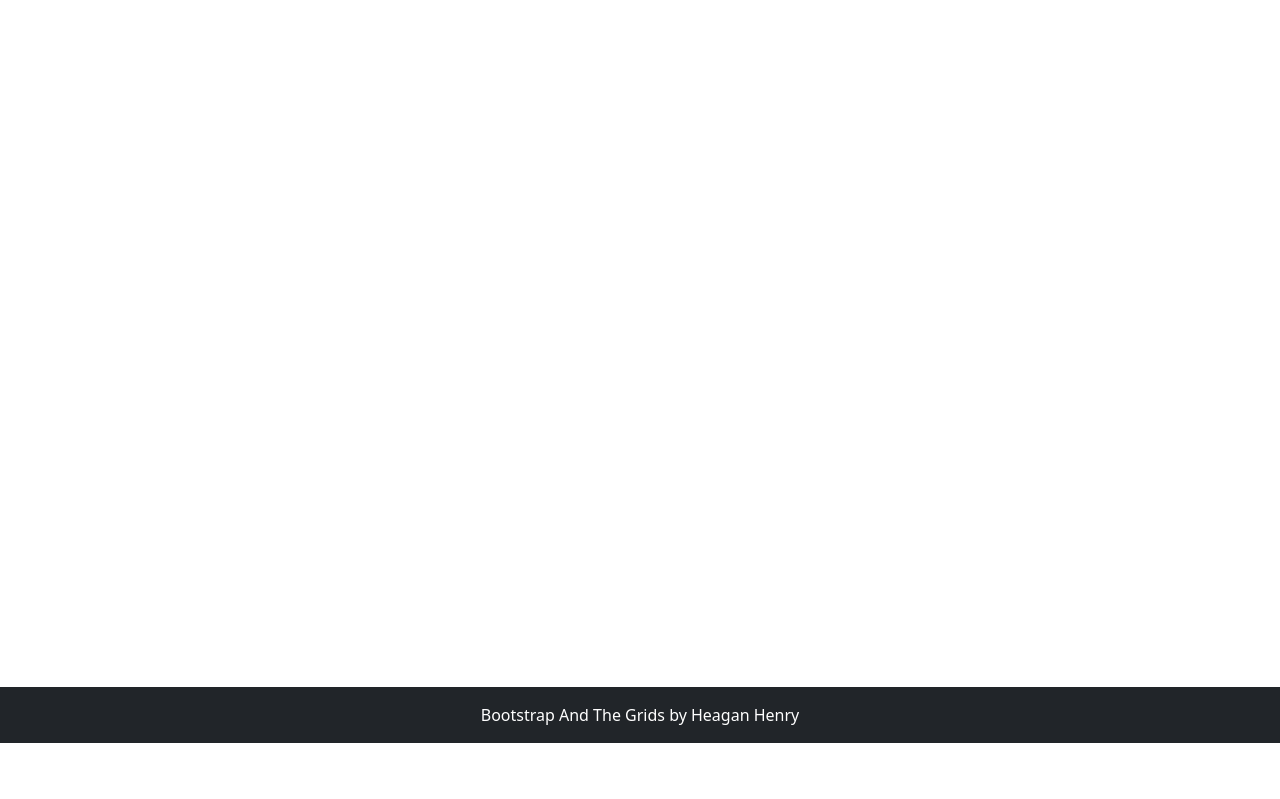
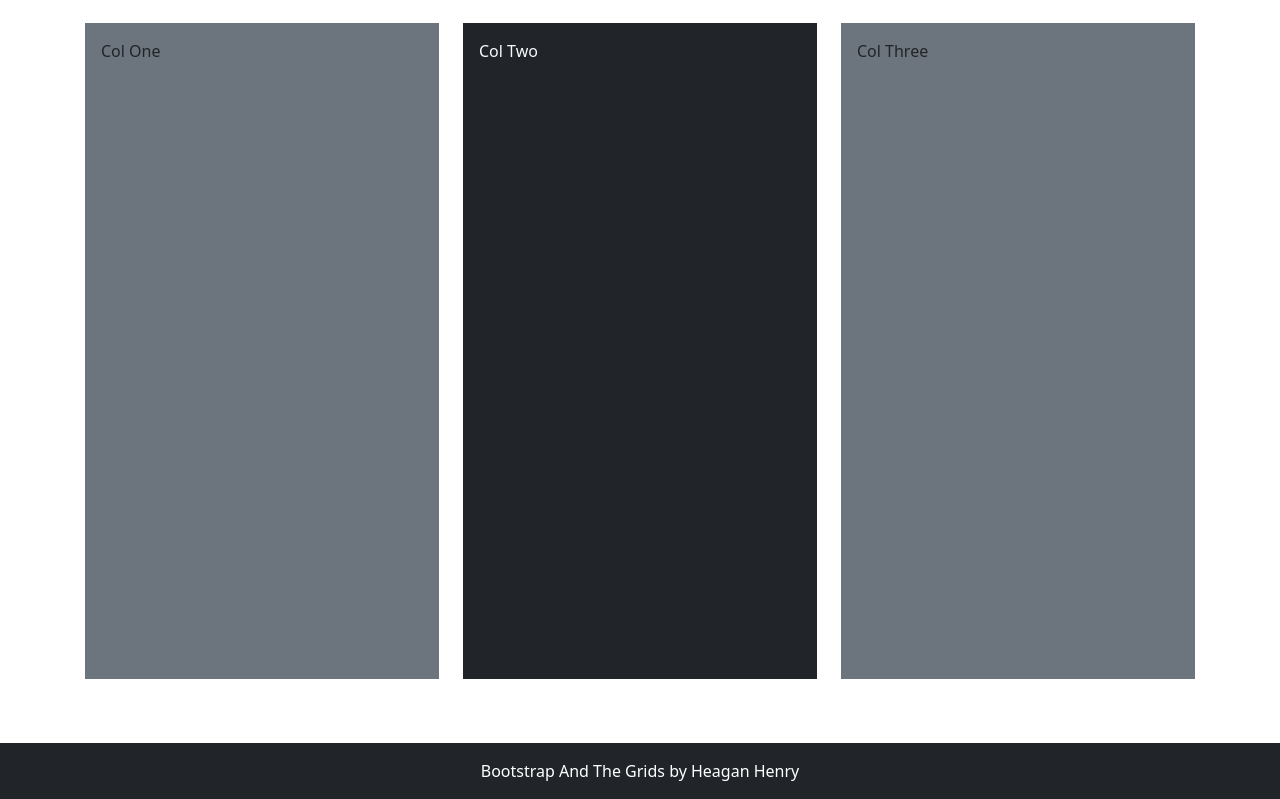
Before and after one commit to heaganhenry/BootstrapAndTheGrids, a plain HTML site: page Grid4.html in a window 1280 px wide. Shown: the part 57-856 px from the top of the page. Before the commit the page ends 800 px from the top, so only its background shows below. Drawn offline with nearby package versions, Linux system fonts and the light colour scheme.

Commit message:
Complete grid 4

```diff
--- a/Grid4.html
+++ b/Grid4.html
@@ -71,7 +71,19 @@
 		</nav>
 
 		<main class="flex-shrink-0">
-			<div class="container"></div>
+			<div class="container minHeight h-100">
+				<div class="row h-100 row-cols-1 gy-1 row-cols-md-3">
+					<div class="col">
+						<div class="bg-secondary h-100 p-3">Col One</div>
+					</div>
+					<div class="col">
+						<div class="bg-dark text-light h-100 p-3">Col Two</div>
+					</div>
+					<div class="col">
+						<div class="bg-secondary h-100 p-3">Col Three</div>
+					</div>
+				</div>
+			</div>
 		</main>
 		<footer class="footer mt-auto py-3 bg-dark sticky-footer">
 			<div class="container-fluid text-center">
```
